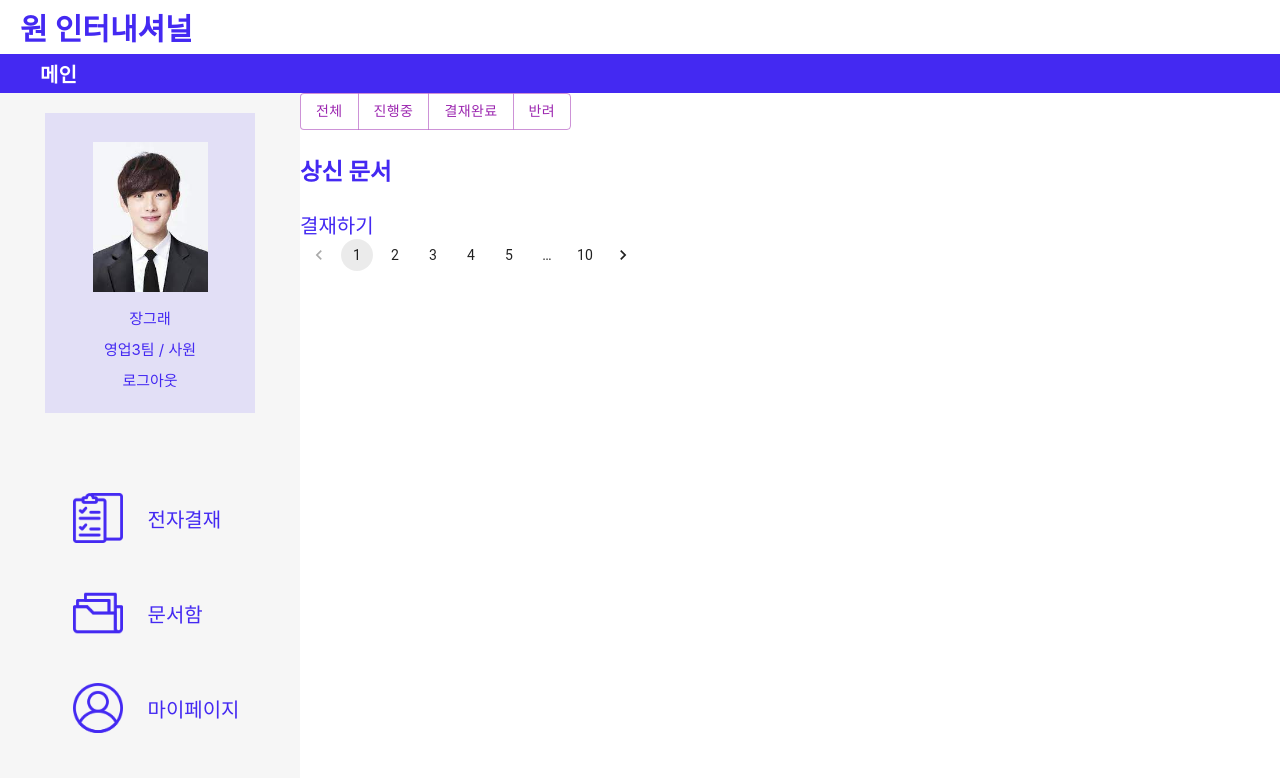
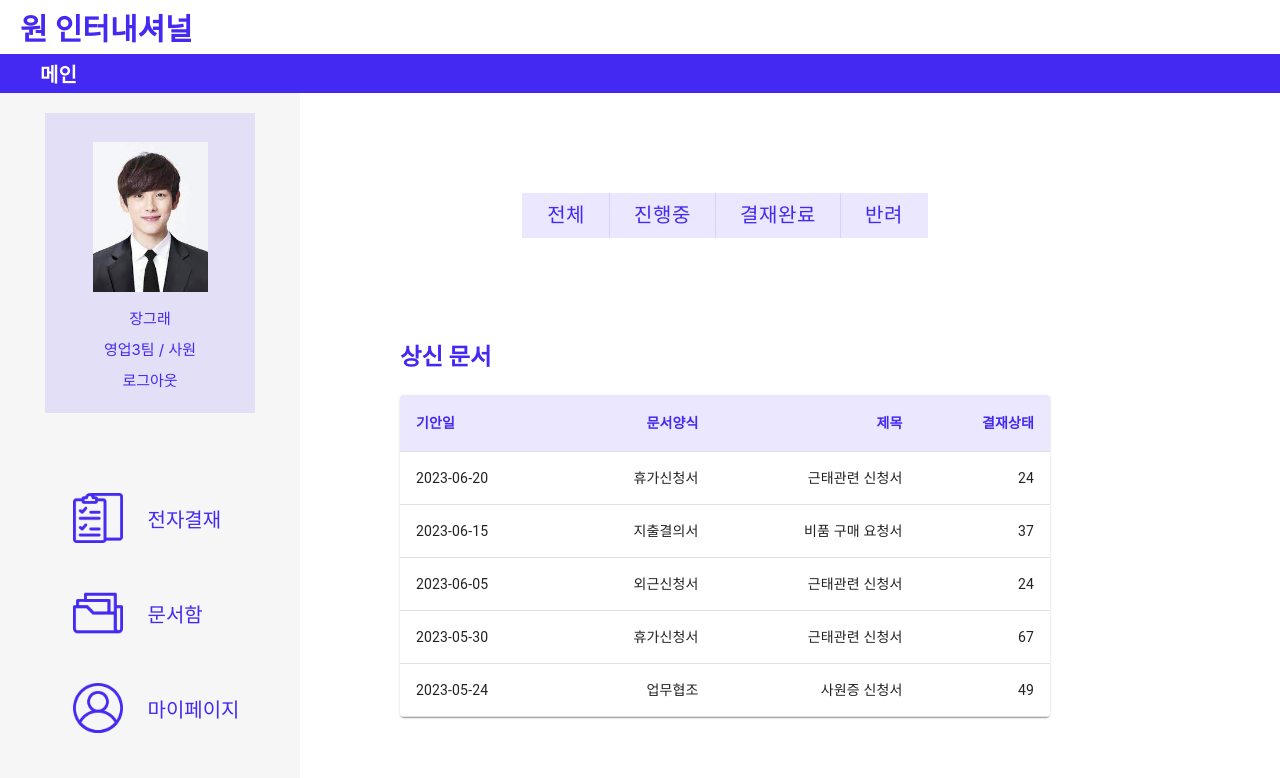
Before and after one commit to silverwest-k/GroupWare, a React (Create React App) app: page /page/reportdocument in a window 1280 px wide. Shown: the top 778 px of the page. Built offline with nearby package versions, Linux system fonts and the light colour scheme.

Commit message:
상신문서함 MUI 적용

```diff
--- a/src/PAGES/ReportDocument.jsx
+++ b/src/PAGES/ReportDocument.jsx
@@ -1,11 +1,31 @@
 import {Button, ButtonGroup, Pagination} from "@mui/material";
-
+import Table from '@mui/material/Table';
+import TableBody from '@mui/material/TableBody';
+import TableCell from '@mui/material/TableCell';
+import TableContainer from '@mui/material/TableContainer';
+import TableHead from '@mui/material/TableHead';
+import TableRow from '@mui/material/TableRow';
+import Paper from '@mui/material/Paper';
+import styles from "./ReportDocument.module.css"
 
 function ReportDocument() {
 
+    function createData(name, calories, fat, carbs) {
+        return { name, calories, fat, carbs};
+    }
+
+    const rows = [
+        createData('2023-06-20', "휴가신청서", "근태관련 신청서", 24),
+        createData('2023-06-15', "지출결의서", "비품 구매 요청서", 37),
+        createData('2023-06-05', "외근신청서", "근태관련 신청서", 24),
+        createData('2023-05-30', "휴가신청서", "근태관련 신청서", 67),
+        createData('2023-05-24', "업무협조", "사원증 신청서", 49)
+    ];
+
     return(
-        <>
-            <div>
+        <div className={styles.wrapper}>
+
+            <div className={styles.buttonGroup}>
                 <ButtonGroup color="secondary" aria-label="medium secondary button group">
                     <Button key="button1">전체</Button>
                     <Button key="button2">진행중</Button>
@@ -13,16 +33,42 @@ function ReportDocument() {
                     <Button key="button4">반려</Button>
                 </ButtonGroup>
             </div>
-            <div>
+
+            <div className={styles.tableContainer}>
                 <h3>상신 문서</h3>
                 <div>
-                    결재하기
+                    <TableContainer component={Paper}>
+                        <Table style={{ minWidth: 650 }} aria-label="simple table">
+                            <TableHead>
+                                <TableRow className={styles.tableHead}>
+                                    <TableCell>기안일</TableCell>
+                                    <TableCell align="right">문서양식</TableCell>
+                                    <TableCell align="right">제목</TableCell>
+                                    <TableCell align="right">결재상태</TableCell>
+                                </TableRow>
+                            </TableHead>
+                            <TableBody>
+                                {rows.map((row) => (
+                                    <TableRow
+                                        key={row.name}
+                                        style={{ '&:last-child td, &:last-child th': { border: 0 } }}
+                                    >
+                                        <TableCell component="th" scope="row">{row.name}</TableCell>
+                                        <TableCell align="right">{row.calories}</TableCell>
+                                        <TableCell align="right">{row.fat}</TableCell>
+                                        <TableCell align="right">{row.carbs}</TableCell>
+                                    </TableRow>
+                                ))}
+                            </TableBody>
+                        </Table>
+                    </TableContainer>
                 </div>
             </div>
+
             <div>
                 <Pagination count={10} />
             </div>
-        </>
+        </div>
     )
 }
 
--- /dev/null
+++ b/src/PAGES/ReportDocument.module.css
@@ -0,0 +1,31 @@
+
+.wrapper {
+    margin: 100px;
+}
+
+.buttonGroup {
+    display: flex;
+    justify-content: center;
+}
+
+.buttonGroup Button {
+    border: none;
+    border-radius: 0;
+    background: rgba(68, 41, 242, 0.11);
+    color: #4429f2;
+    font-size: 20px;
+    padding: 5px 25px;
+}
+
+.tableContainer {
+    margin: 100px 0;
+}
+
+.tableHead {
+    background: rgba(68, 41, 242, 0.11);
+}
+
+.tableHead th {
+    color: #4429f2;
+    font-weight: bold;
+}
```
